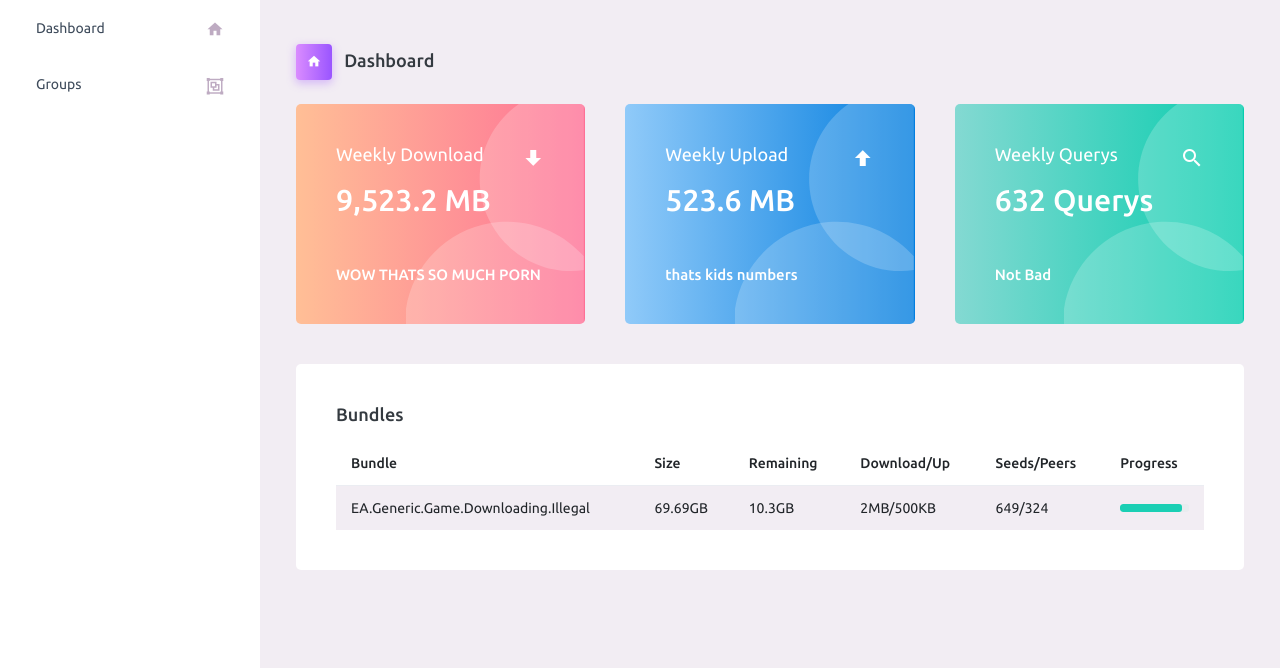
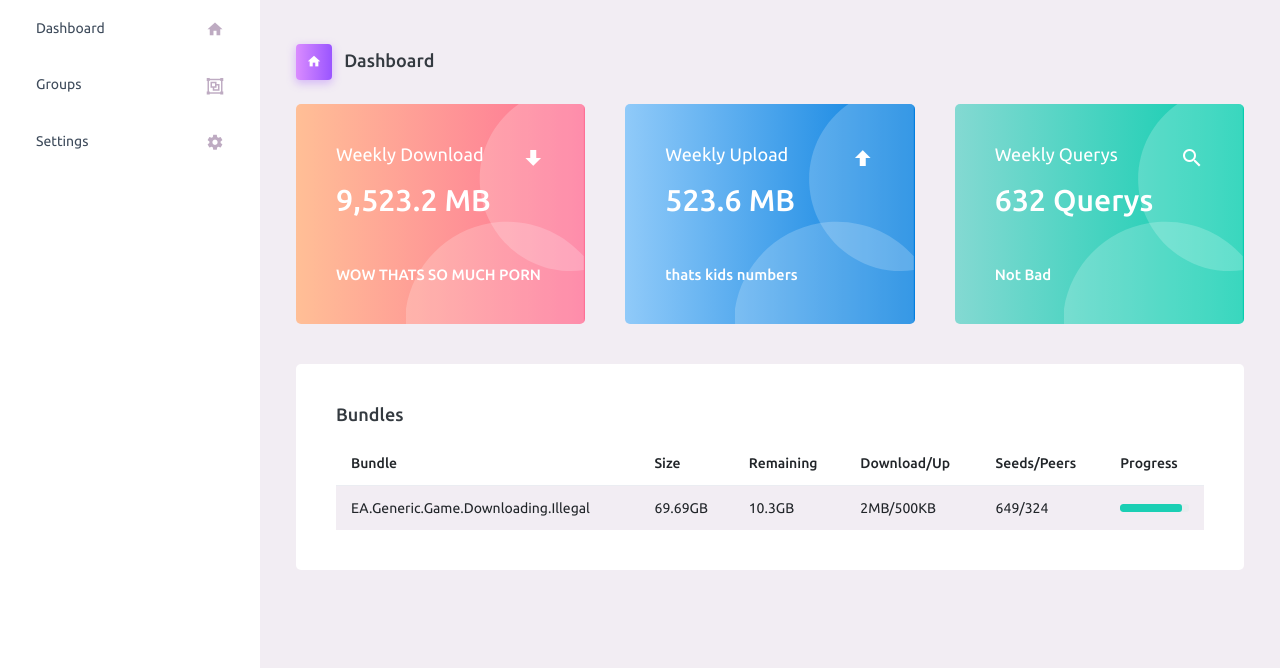
Before and after one commit to mplein2/Thesis_P2P_FIleSharing_Blockchain, a Flask app: page / in a window 1280 px wide. Shown: the part 70-738 px from the top of the page. Run offline with Flask 2, Linux system fonts and the light colour scheme; some libraries are stand-ins or nearby versions.

Commit message:
Changed HREF from dashboard to /

```diff
--- a/templates/header.html
+++ b/templates/header.html
@@ -1,8 +1,8 @@
 <nav class="navbar default-layout-navbar col-lg-12 col-12 p-0 fixed-top d-flex flex-row">
     <div class="text-center navbar-brand-wrapper d-flex align-items-center justify-content-center">
-        <a class="navbar-brand brand-logo" href="dashboard"><img alt="TorrentApp"
+        <a class="navbar-brand brand-logo" href="/"><img alt="TorrentApp"
                                                                  src="../../assets/images/logo.svg"/></a>
-        <a class="navbar-brand brand-logo-mini" href="dashboard"><img alt="TorrentApp"
+        <a class="navbar-brand brand-logo-mini" href="/"><img alt="TorrentApp"
                                                                       src="../../assets/images/logo-mini.svg"/></a>
     </div>
     <div class="navbar-menu-wrapper d-flex align-items-stretch">
--- a/templates/navbar.html
+++ b/templates/navbar.html
@@ -12,5 +12,11 @@
                 <i class="mdi mdi-group menu-icon"></i>
             </a>
         </li>
+        <li class="nav-item">
+            <a class="nav-link" href="/settings">
+                <span class="menu-title">Settings</span>
+                <i class="mdi mdi-settings menu-icon"></i>
+            </a>
+        </li>
     </ul>
 </nav>
```
